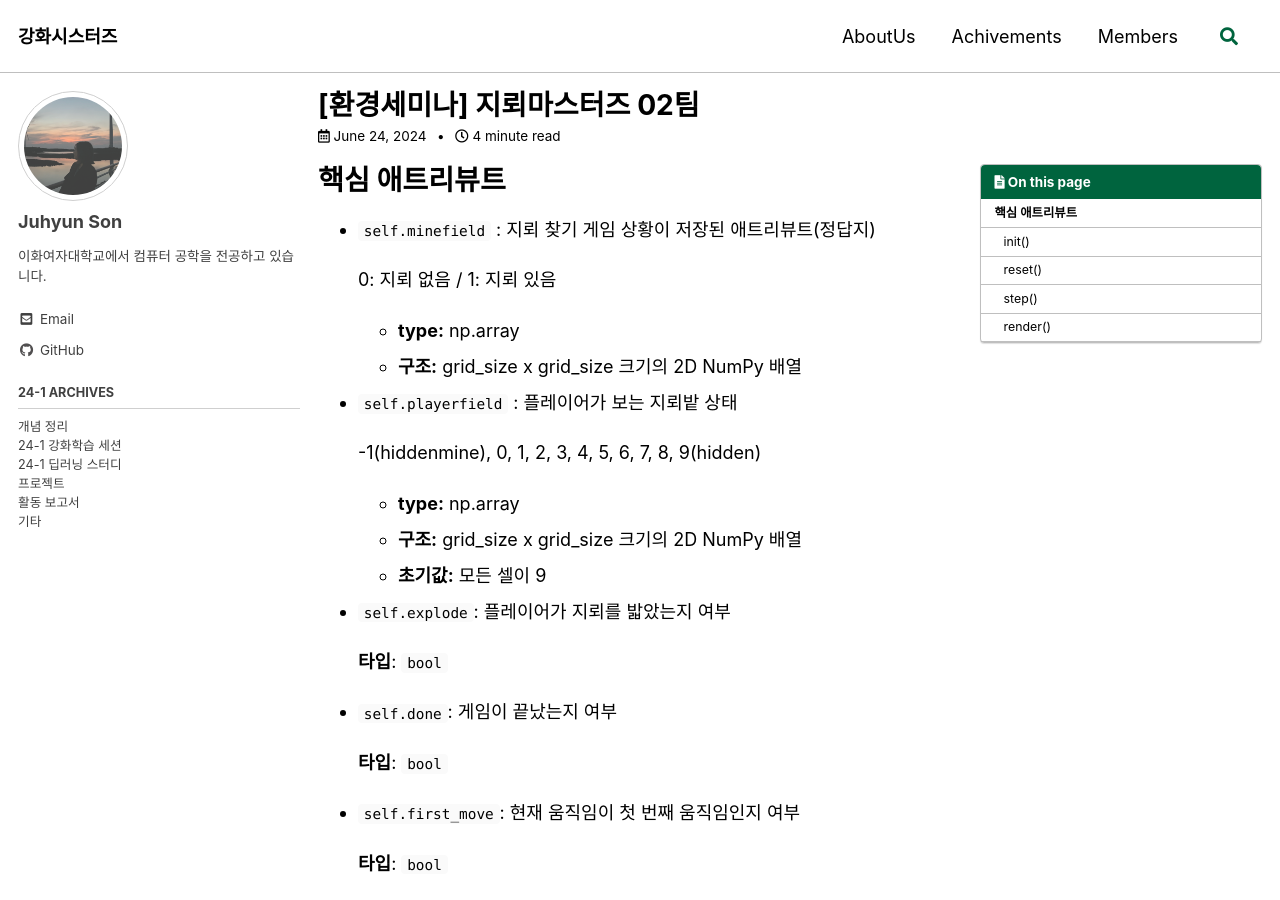
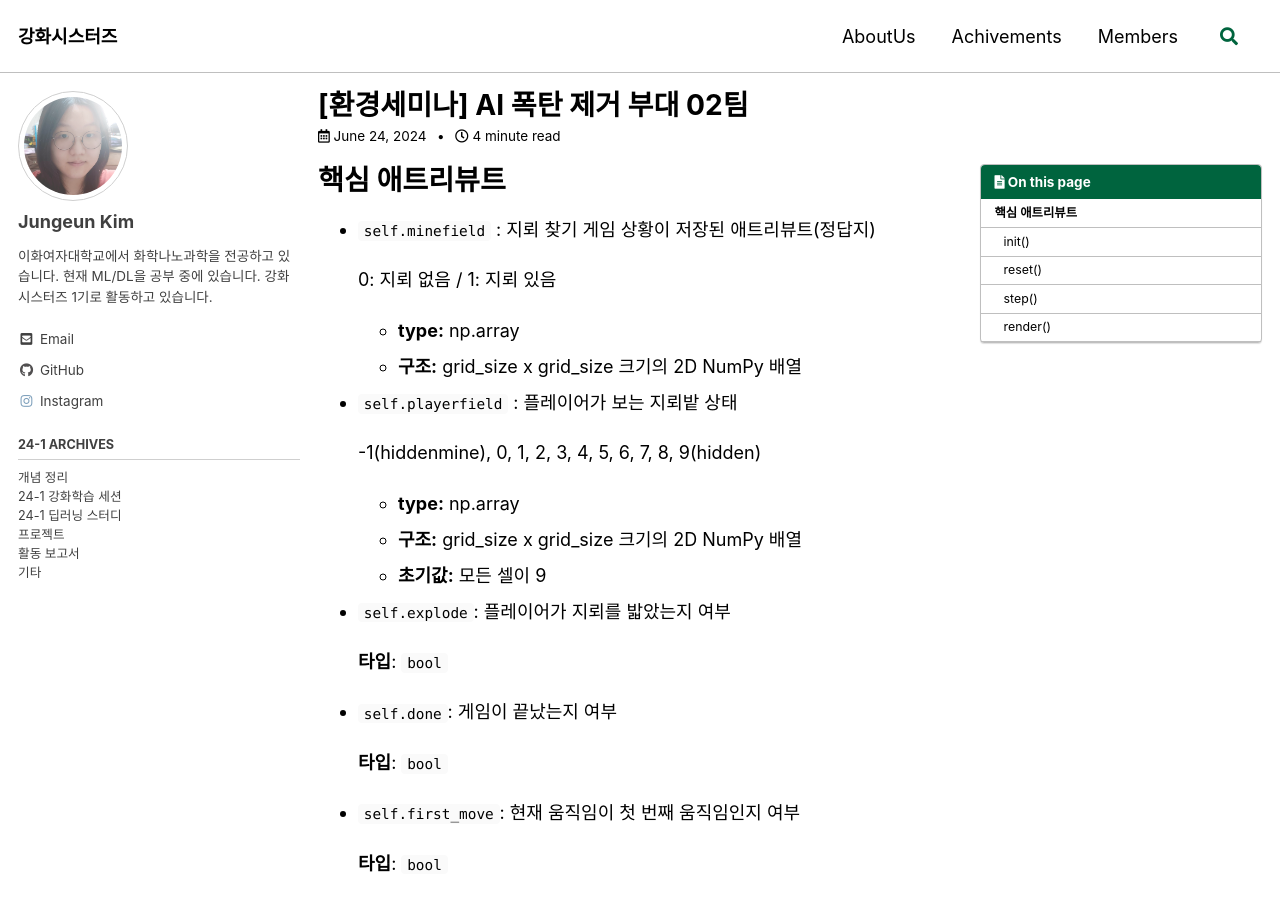
Before and after one commit to sy-mwish/kanghwasisters.github.io, a Jekyll site: the page built from _posts/2024-06-24-EnvSeminar04.md, in a window 1280 px wide and 900 px high. Built offline with Jekyll 4.4.1, drawn with Linux system fonts in a browser that asks for light colours; cached includes are drawn as plain includes; comment, search, counter and statistics services are not loaded.

Commit message:
Update 2024-06-24-EnvSeminar04.md

```diff
--- a/_posts/2024-06-24-EnvSeminar04.md
+++ b/_posts/2024-06-24-EnvSeminar04.md
@@ -1,13 +1,13 @@
 ---
-title: "[환경세미나] 지뢰마스터즈 02팀"
-excerpt: "이정연, 손주현" # 미리보기로 보이는 부분
+title: "[환경세미나] AI 폭탄 제거 부대 02팀"
+excerpt: "이은나, 김정은" # 미리보기로 보이는 부분
 categories: 프로젝트
 tags:
-    - [강화학습, 정규세션, 프로젝트, 손주현]
+    - [강화학습, 정규세션, 프로젝트, 김정은]
 toc: true
 toc_sticky: true
 comments: true
-author: Juhyun Son
+author: Jungeun Kim
 
 date: 2024-06-24
 ---
```
